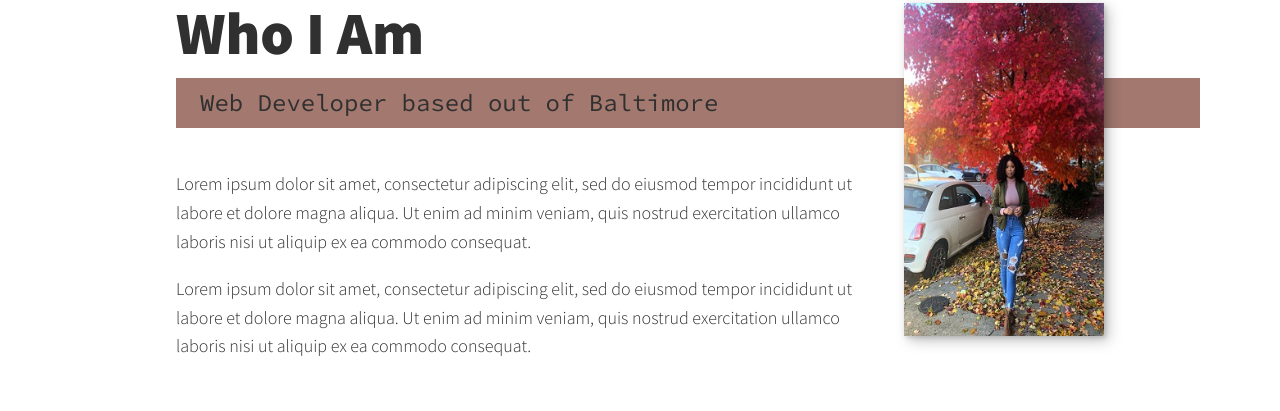
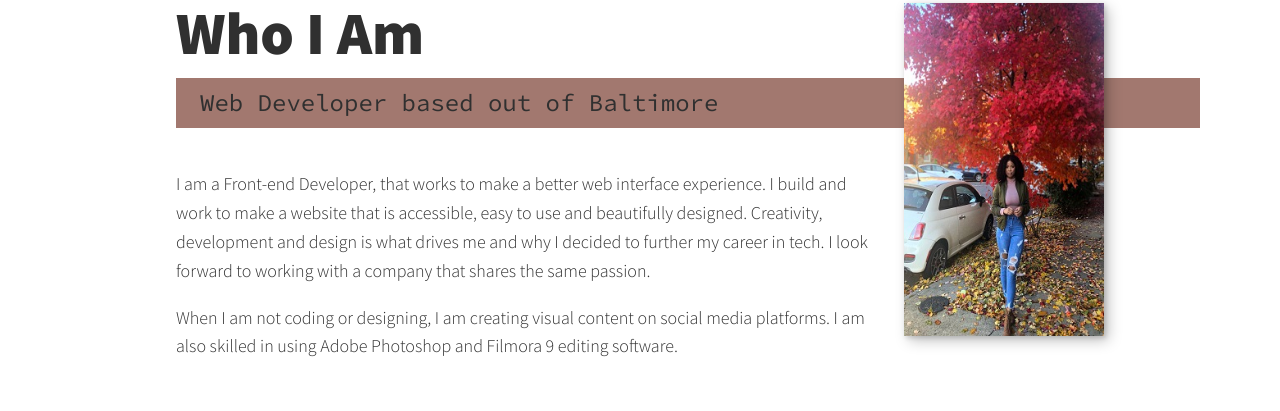
Before and after one commit to JessicaSew/Portfolio, a plain HTML site: page Jess/index.html in a window 1280 px wide. Shown: the part 1281-1692 px from the top of the page. Drawn offline with nearby package versions, Linux system fonts and the light colour scheme; files whose address does not match are found by name.

Commit message:
I made changes to the about me section.

```diff
--- a/Jess/index.html
+++ b/Jess/index.html
@@ -73,12 +73,12 @@
 	 		<p class="section__subtitle section__subtitle--about">Web Developer based out of Baltimore</p>
 
 	 		<div class="about-me__body">
-	 			<p>Lorem ipsum dolor sit amet, consectetur adipiscing elit, sed do eiusmod tempor incididunt ut
-	 			labore et dolore magna aliqua. Ut enim ad minim veniam, quis nostrud exercitation ullamco laboris
-	 			nisi ut aliquip ex ea commodo consequat.</p>
-	 			<p>Lorem ipsum dolor sit amet, consectetur adipiscing elit, sed do eiusmod tempor incididunt ut
-	 			labore et dolore magna aliqua. Ut enim ad minim veniam, quis nostrud exercitation ullamco laboris
-	 			nisi ut aliquip ex ea commodo consequat.</p>
+	 			<p>I am a Front-end Developer, that works to make a better web interface experience.
+	 			I build and work to make a website that is accessible, easy to use and beautifully designed.
+	 			Creativity, development and design is what drives me and why I decided to further my career in tech.
+	 			I look forward to working with a company that shares the same passion.</p>
+	 			<p>When I am not coding or designing, I am creating visual content on social media platforms.
+	 			I am also skilled in using Adobe Photoshop and Filmora 9 editing software. </p>
 	 		</div>
 
 	 		<img src="/Users/derrickaddo/Desktop/Jess/resources/Enlight80.jpg" alt="Jessica trees in fall" class="about-me__img">
```
